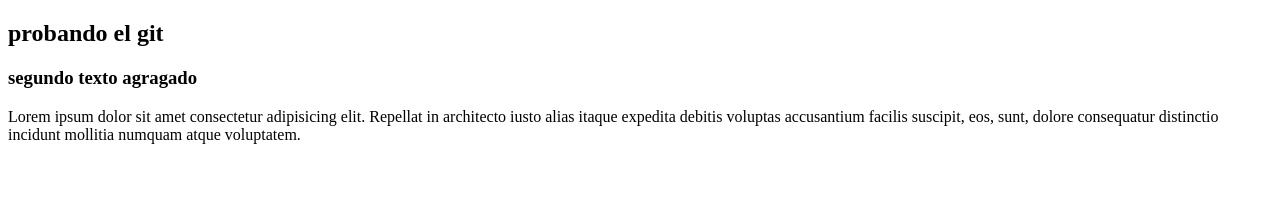
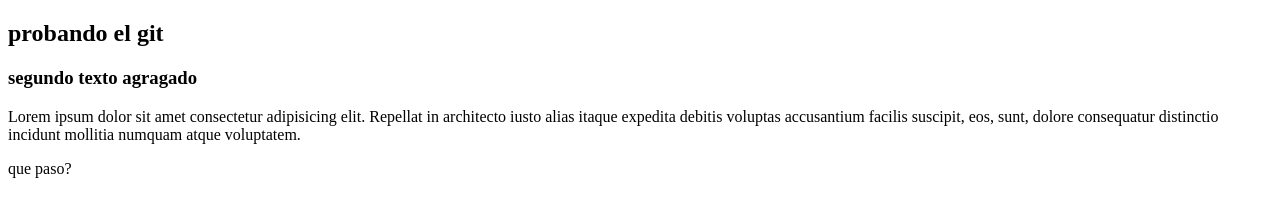
Before and after one commit to alexzturpo/probando-git, a plain HTML site: page index.html in a window 1280 px wide. Drawn offline with Linux system fonts and the light colour scheme.

Commit message:
nocque paso

```diff
--- a/index.html
+++ b/index.html
@@ -9,6 +9,6 @@
     <h2>probando el git</h2>
     <h3>segundo texto agragado</h3>
         <p> Lorem ipsum dolor sit amet consectetur adipisicing elit. Repellat in architecto iusto alias itaque expedita debitis voluptas accusantium facilis suscipit, eos, sunt, dolore consequatur distinctio incidunt mollitia numquam atque voluptatem.</p>
-
+    <p>que paso?</p>
 </body>
 </html>
```
